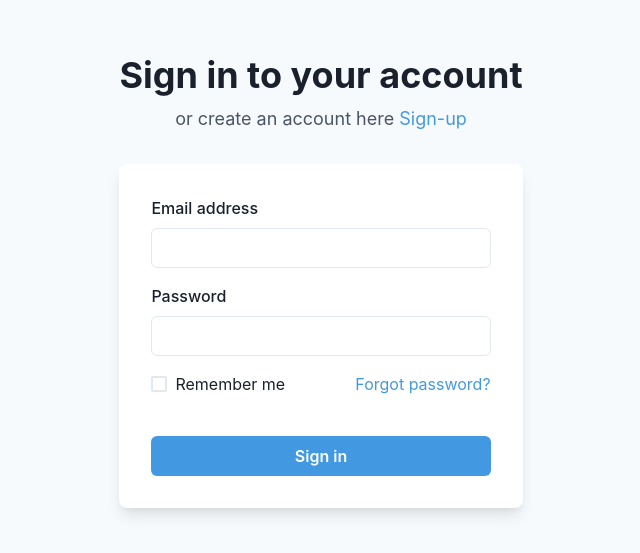
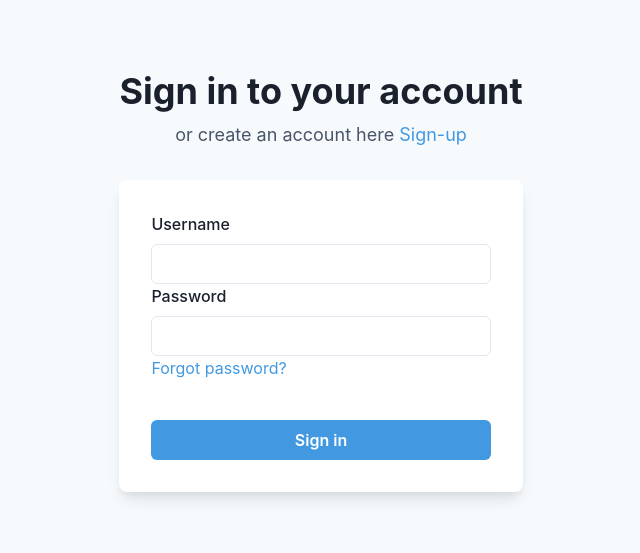
Before and after one commit to dcueva7/Employee-Schedule, a React (Create React App) app in the folder frontend/: page /sign_in in a window 1280 px wide. Shown: the part 119-672 px from the top of the page, without its empty margins (319-959 px from the left). Built offline with nearby package versions, Linux system fonts and the light colour scheme.

Commit message:
fixed log-in page and added authentication using js-cookies

```diff
--- a/frontend/src/Dashboard.js
+++ b/frontend/src/Dashboard.js
@@ -4,7 +4,6 @@ import {
     Container,
     Flex,
     Heading,
-    Icon,
     Stack,
     Text,
     useColorModeValue,
--- a/frontend/src/SignIn.js
+++ b/frontend/src/SignIn.js
@@ -4,20 +4,53 @@ import {
     FormControl,
     FormLabel,
     Input,
-    Checkbox,
     Stack,
     Link,
     Button,
     Heading,
     Text,
     useColorModeValue,
+    Alert,
+    AlertIcon
 } from '@chakra-ui/react';
 
 import { useNavigate } from 'react-router-dom';
+import { useState } from 'react';
+
+import Cookies from 'js-cookie'
 
 const SignIn = () => {
 
     const nav = useNavigate()
+
+    const [ username, setUsername ] = useState('')
+    const [ password, setPassword ] = useState('')
+    const [ error, setError ] = useState('')
+
+    const handleLogin = (e) => {
+      e.preventDefault()
+
+      fetch('/auth/token/login/', {
+          method : 'POST',
+          headers : {
+              'Content-type' : 'application/json'
+          },
+          body : JSON.stringify({ password : password, username : username})
+
+      })
+          .then(response => {
+              if(!response.ok){
+                  setError("Invalid Credentials!")
+                  throw new Error("Invalid Credentials!");
+              }
+                return response.json()
+          })
+          .then(json => {
+              Cookies.set("authToken", json.auth_token, { expires: 7 });
+              nav('/');
+          }).catch(error => console.log(error.message))
+
+    }
 
     return (
       <Flex
@@ -38,23 +71,29 @@ const SignIn = () => {
             boxShadow={'lg'}
             p={8}>
             <Stack spacing={4}>
-              <FormControl id="email">
-                <FormLabel>Email address</FormLabel>
-                <Input type="email" />
+              <form onSubmit={handleLogin}>
+                {error &&
+                    <Alert status="error">
+                        <AlertIcon />
+                            {error}
+                    </Alert>}
+                <FormControl id="username">
+                  <FormLabel>Username</FormLabel>
+                  <Input type="text" value={username} onChange={(e) => setUsername(e.target.value)}/>
                 </FormControl>
                 <FormControl id="password">
                   <FormLabel>Password</FormLabel>
-                <Input type="password" />
+                  <Input type="password" value={password} onChange={(e) => setPassword(e.target.value)}/>
                 </FormControl>
                 <Stack spacing={10}>
                   <Stack
                     direction={{ base: 'column', sm: 'row' }}
                     align={'start'}
                     justify={'space-between'}>
-                  <Checkbox>Remember me</Checkbox>
                     <Link color={'blue.400'}>Forgot password?</Link>
                   </Stack>
                   <Button
+                    type='submit'
                     bg={'blue.400'}
                     color={'white'}
                     _hover={{
@@ -62,7 +101,9 @@ const SignIn = () => {
                     }}>
                     Sign in
                   </Button>
+
               </Stack>
+            </form>
             </Stack>
           </Box>
         </Stack>
```
Also changed, not shown: 2 other files (tests, documents, lock files or other folders). Lines whose indentation alone changed are shown as unchanged.
